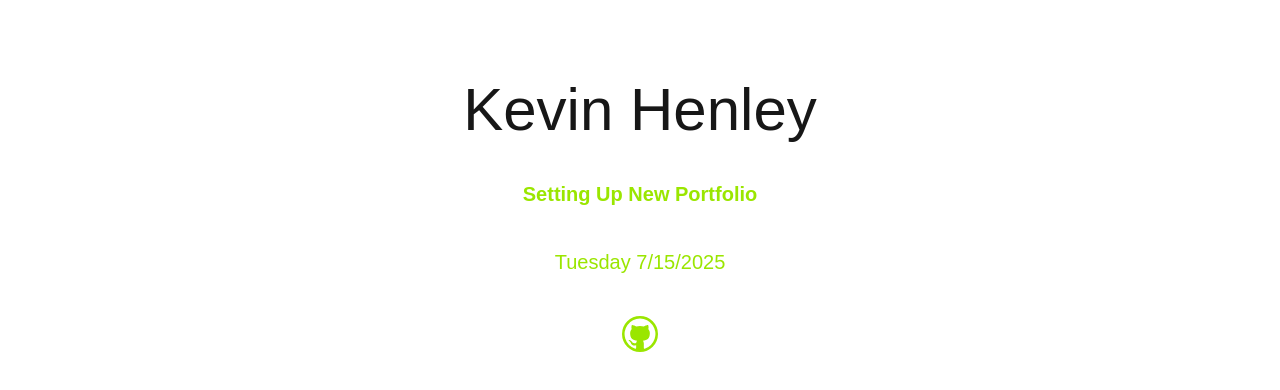
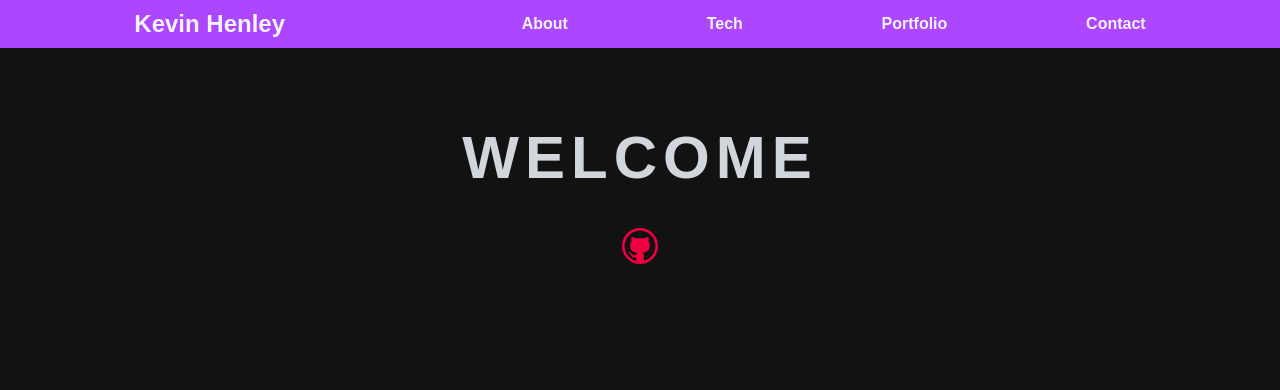
Before and after one commit to KevinHenleyCode/Portfolio-2025, a Next.js app: page / in a window 1280 px wide. Shown: the top 390 px of the page. Built offline with nearby package versions, Linux system fonts and the light colour scheme.

Commit message:
setting up color scheme

```diff
--- a/src/app/globals.css
+++ b/src/app/globals.css
@@ -1,26 +1,11 @@
 @import 'tailwindcss';
 
-:root {
-  --background: #ffffff;
-  --foreground: #171717;
-}
-
 @theme inline {
-  --color-background: var(--background);
-  --color-foreground: var(--foreground);
   --font-sans: var(--font-geist-sans);
   --font-mono: var(--font-geist-mono);
-}
-
-@media (prefers-color-scheme: dark) {
-  :root {
-    --background: #0a0a0a;
-    --foreground: #ededed;
-  }
+  --color-custom-dark: #121212;
 }
 
 body {
-  background: var(--background);
-  color: var(--foreground);
   font-family: Arial, Helvetica, sans-serif;
 }
--- a/src/app/layout.tsx
+++ b/src/app/layout.tsx
@@ -1,6 +1,7 @@
 import type { Metadata } from 'next'
 import { Geist, Geist_Mono } from 'next/font/google'
 import './globals.css'
+import NavBar from '@/components/nav/NavBar'
 
 const geistSans = Geist({
   variable: '--font-geist-sans',
@@ -13,8 +14,8 @@ const geistMono = Geist_Mono({
 })
 
 export const metadata: Metadata = {
-  title: 'Create Next App',
-  description: 'Generated by create next app',
+  title: 'Kevin Henley Code',
+  description: 'My Code Portfolio',
 }
 
 export default function RootLayout({
@@ -25,8 +26,9 @@ export default function RootLayout({
   return (
     <html lang='en'>
       <body
-        className={`${geistSans.variable} ${geistMono.variable} antialiased`}
+        className={`${geistSans.variable} ${geistMono.variable} bg-[#121212] antialiased`}
       >
+        <NavBar />
         {children}
       </body>
     </html>
--- a/src/app/page.tsx
+++ b/src/app/page.tsx
@@ -4,17 +4,13 @@ import { VscGithub } from 'react-icons/vsc'
 export default function Home() {
   return (
     <div className='flex flex-col items-center justify-center p-20'>
-      <h2 className='text-6xl'>Kevin Henley</h2>
-      <p className='mt-10 text-xl font-semibold text-lime-400'>
-        Setting Up New Portfolio
-      </p>
-      <p className='mt-10 text-xl font-medium text-lime-400'>
-        Tuesday 7/15/2025
-      </p>
+      <h1 className='text-6xl font-semibold tracking-widest text-gray-300 uppercase'>
+        Welcome
+      </h1>
       <Link
         href={'https://github.com/KevinHenleyCode'}
         target='_blank'
-        className='mt-10 text-4xl text-lime-400 transition-all duration-200 ease-in-out hover:text-lime-600'
+        className='mt-10 text-4xl text-rose-600 transition-all duration-200 ease-in-out hover:text-rose-500'
       >
         <VscGithub />
       </Link>
--- /dev/null
+++ b/src/components/nav/NavBar.js
@@ -0,0 +1,25 @@
+import Link from 'next/link'
+
+const NavBar = () => {
+  return (
+    <nav className='flex items-center justify-around bg-purple-500 px-4 py-2 font-semibold text-gray-100'>
+      <p className='text-2xl'>Kevin Henley</p>
+      <ul className='flex w-1/2 items-center justify-between'>
+        <li>
+          <Link href={'/'}>About</Link>
+        </li>
+        <li>
+          <Link href={'/'}>Tech</Link>
+        </li>
+        <li>
+          <Link href={'/'}>Portfolio</Link>
+        </li>
+        <li>
+          <Link href={'/'}>Contact</Link>
+        </li>
+      </ul>
+    </nav>
+  )
+}
+
+export default NavBar
```
